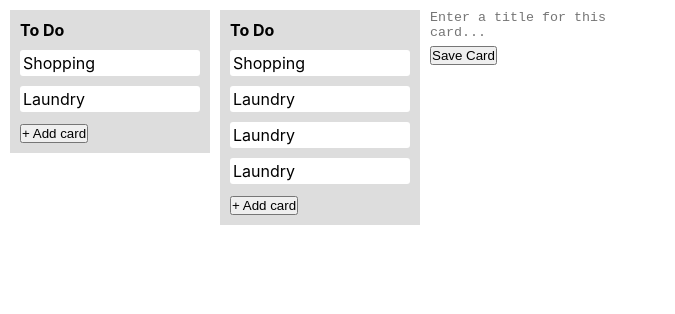
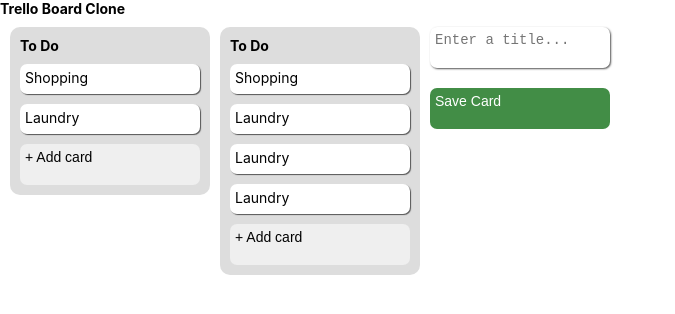
Before and after one commit to WillHoward95/react-trello-clone-2, a React (Create React App) app: page / in a window 1280 px wide. Both pictures are taken after a click on the button "+ Add list". Shown: the top 314 px of the page, without its empty margins (0-675 px from the left). Built offline with nearby package versions, Linux system fonts and the light colour scheme.

Commit message:
added some stylings, plus empty navbar components

```diff
--- a/package.json
+++ b/package.json
@@ -13,7 +13,7 @@
     "react-redux": "^8.1.0",
     "react-scripts": "5.0.1",
     "react-textarea-autosize": "^8.4.1",
-    "styled-components": "^5.3.10",
+    "styled-components": "^5.3.11",
     "web-vitals": "^2.1.4"
   },
   "scripts": {
--- a/src/App.css
+++ b/src/App.css
@@ -2,6 +2,7 @@
   box-sizing: border-box;
   padding: 0;
   margin: 0;
+  font-size: 14px;
 }
 
 .listContainer {
@@ -15,17 +16,31 @@
   width: 200px;
   min-width: 200px;
   overflow: initial;
+  border-radius: 10px;
+  height: inherit;
 }
 
 .card {
   background-color: #fff;
   margin: 10px 0;
-  border-radius: 3px;
-  padding: 3px;
+  border-radius: 7px;
+  padding: 5px;
+  height: 30px;
+  box-shadow: 1px 1px 1px #555;
 }
 
 .button {
   max-height: 20px;
+  border-radius: 7px;
+  border: 0;
+  text-align: left;
+  padding: 5px 0 20px 5px;
+  width: 175px;
+  box-sizing: content-box;
+}
+
+.button:hover {
+  cursor: pointer;
 }
 
 .listButton {
@@ -34,8 +49,28 @@
 
 .textArea {
   resize: none;
-  width: 100%;
+  width: 97.5%;
   overflow: hidden;
   outline: none;
   border: none;
+  border-radius: 7px;
+  margin-bottom: 7px;
+  box-shadow: 1px 1px 2px #555;
 }
+
+.listTextArea {
+  width: 175px;
+}
+
+.listTitle {
+  margin-bottom: 10px;
+}
+
+.listContainer {
+  width: 200px;
+}
+
+.saveButton {
+  color: white;
+  background-color: rgb(66, 141, 70);
+}
--- a/src/components/CardButton.jsx
+++ b/src/components/CardButton.jsx
@@ -15,10 +15,10 @@
 
   if (formCard[listId]) {
     return (
-      <div className="button cardButton">
+      <div>
         <Textarea
-          className="textArea"
-          placeholder="Enter a text for this card..."
+          className="textArea button cardButton"
+          placeholder="Enter text..."
           autoFocus
           onBlur={() => {
             dispatch(setFormCard(listId));
@@ -28,6 +28,7 @@
           }}
         />
         <button
+          className="button cardButton saveButton"
           onMouseDown={(e) => {
             dispatch(setNewCardText({ text: newCardText, listId: listId }));
           }}
--- a/src/components/Interface.jsx
+++ b/src/components/Interface.jsx
@@ -3,6 +3,7 @@
 import { DragDropContext, Droppable } from "react-beautiful-dnd";
 import { useDispatch } from "react-redux";
 import { sort } from "../features/TrelloBoard/trelloBoardSlice";
+import NavBar from "./NavBar";
 
 const Interface = ({ trelloLists }) => {
   const dispatch = useDispatch();
@@ -14,8 +15,6 @@
     if (!destination) {
       return;
     }
-
-    console.log(destination, source, draggableId, type);
 
     dispatch(
       sort({
@@ -30,6 +29,8 @@
   };
 
   return (
+    <>
+      <NavBar />
       <DragDropContext onDragEnd={onDragEnd}>
         <Droppable droppableId="all-lists" direction="horizontal" type="list">
           {(provided) => {
@@ -42,7 +43,7 @@
                 {trelloLists.map((listItem, index) => {
                   return (
                     <TrelloList
-                    title={listItem.title}
+                      listTitle={listItem.listTitle}
                       listId={listItem.listId}
                       cards={listItem.cards}
                       key={listItem.listId}
@@ -57,6 +58,7 @@
           }}
         </Droppable>
       </DragDropContext>
+    </>
   );
 };
 
--- a/src/components/ListButton.jsx
+++ b/src/components/ListButton.jsx
@@ -15,10 +15,10 @@
 
   if (formCard) {
     return (
-      <div className="button listButton">
+      <div>
         <Textarea
-          className="textArea"
-          placeholder="Enter a title for this card..."
+          className="button listButton textArea listTextArea"
+          placeholder="Enter a title..."
           autoFocus
           onBlur={() => {
             dispatch(setFormList());
@@ -28,6 +28,7 @@
           }}
         />
         <button
+          className="button listButton saveButton"
           onMouseDown={() => {
             dispatch(setNewListText(listTitleInput));
           }}
--- /dev/null
+++ b/src/components/NavBar Components/LoginSettings.jsx
@@ -0,0 +1,5 @@
+const LoginSettings = () => {
+  return <></>;
+};
+
+export default LoginSettings;
--- /dev/null
+++ b/src/components/NavBar Components/TeamMembers.jsx
@@ -0,0 +1,5 @@
+const TeamMembers = () => {
+  return <></>;
+};
+
+export default TeamMembers;
--- /dev/null
+++ b/src/components/NavBar.jsx
@@ -0,0 +1,14 @@
+import TeamMembers from "./NavBar Components/TeamMembers";
+import LoginSettings from "./NavBar Components/LoginSettings";
+
+const NavBar = () => {
+  return (
+    <>
+      <h1>Trello Board Clone</h1>
+      <TeamMembers />
+      <LoginSettings />
+    </>
+  );
+};
+
+export default NavBar;
--- a/src/components/TrelloList.jsx
+++ b/src/components/TrelloList.jsx
@@ -2,7 +2,7 @@
 import CardButton from "./CardButton";
 import { Droppable, Draggable } from "react-beautiful-dnd";
 
-const TrelloList = ({ title, listId, cards, openCardForm, index }) => {
+const TrelloList = ({ listTitle, listId, cards, openCardForm, index }) => {
   return (
     <Draggable draggableId={String(listId)} index={index}>
       {(provided) => {
@@ -20,7 +20,7 @@
                     ref={provided.innerRef}
                     className="list"
                   >
-                    <h4>{title}</h4>
+                    <h4 className="listTitle">{listTitle}</h4>
                     {cards.map((cardItem, index) => {
                       return (
                         <TrelloCard
--- a/src/features/TrelloBoard/trelloBoardSlice.js
+++ b/src/features/TrelloBoard/trelloBoardSlice.js
@@ -19,7 +19,7 @@
       if (action.payload.text) {
         console.log(action.payload);
         const list = state.board.find((element) => {
-          return action.payload.listId == element.listId;
+          return Number(action.payload.listId) === element.listId;
         });
 
         list.cards.push({
@@ -38,7 +38,7 @@
     setNewListText: (state, action) => {
       if (action.payload) {
         state.board.push({
-          title: action.payload,
+          listTitle: action.payload,
           cards: [],
           listId: counter,
         });
@@ -54,7 +54,6 @@
         droppableIdEnd,
         droppableIndexEnd,
         droppableIndexStart,
-        draggableId,
         type,
       } = action.payload;
 
@@ -67,7 +66,7 @@
       // moving cards between the same list
       if (droppableIdStart === droppableIdEnd && type !== "list") {
         const list = state.board.find((element) => {
-          return droppableIdStart == element.listId;
+          return Number(droppableIdStart) === element.listId;
         });
 
         const card = list.cards.splice(droppableIndexStart, 1);
@@ -77,12 +76,12 @@
       //moving cards between different list
       if (droppableIdStart !== droppableIdEnd && type !== "list") {
         const listStart = state.board.find(
-          (list) => droppableIdStart == list.listId
+          (list) => Number(droppableIdStart) === list.listId
         );
         const card = listStart.cards.splice(droppableIndexStart, 1);
 
         const listEnd = state.board.find(
-          (list) => droppableIdEnd == list.listId
+          (list) => Number(droppableIdEnd) == list.listId
         );
 
         listEnd.cards.splice(droppableIndexEnd, 0, ...card);
--- a/src/initialState.js
+++ b/src/initialState.js
@@ -3,7 +3,7 @@
   openFormCard: [false, false],
   board: [
     {
-      title: "To Do",
+      listTitle: "To Do",
       listId: 0,
       cards: [
         {
@@ -17,7 +17,7 @@
       ],
     },
     {
-      title: "To Do",
+      listTitle: "To Do",
       listId: 1,
       cards: [
         {
```
Also changed, not shown: 1 other file (tests, documents, lock files or other folders). Lines whose indentation alone changed are shown as unchanged.
